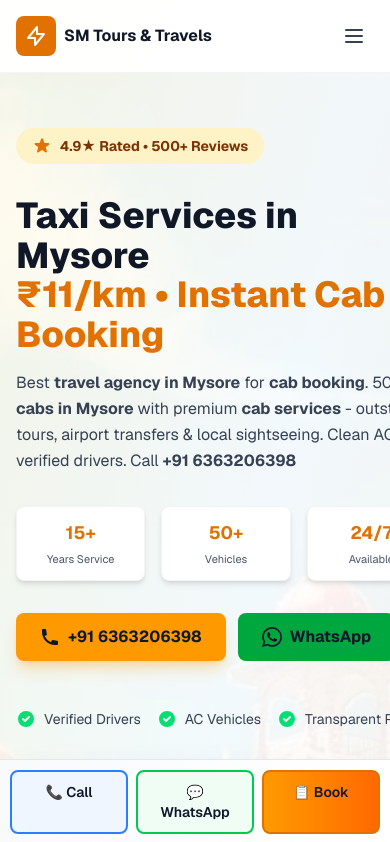
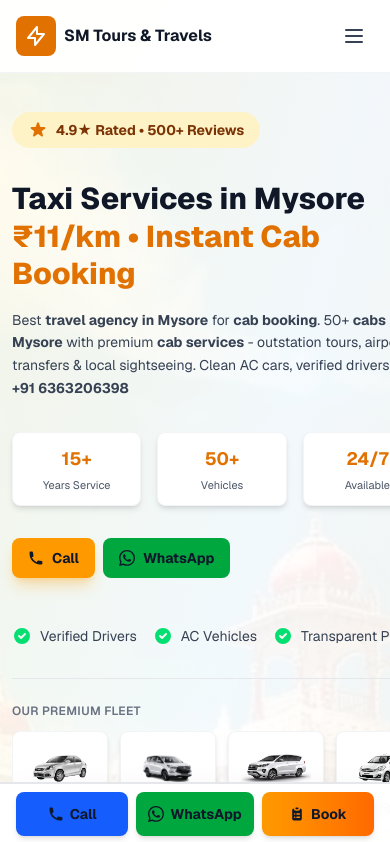
Before and after one commit to manu889/SM, a Next.js app: page / in a window 390 px wide. Shown: the top 842 px of the page. Built offline with nearby package versions, Linux system fonts and the light colour scheme.

Commit message:
Fix mobile responsiveness for Hero section and redesign StickyMobileCTA with better colors

```diff
--- a/src/components/Hero.tsx
+++ b/src/components/Hero.tsx
@@ -13,7 +13,7 @@
            style={{ backgroundImage: "url('/Images/Mysore.jpg')" }}
            aria-hidden="true" />
 
-      <div className="relative container mx-auto px-4 py-12 lg:py-16 max-w-7xl">
+      <div className="relative container mx-auto px-3 sm:px-4 py-8 sm:py-12 lg:py-16 max-w-7xl">
         <div className="grid lg:grid-cols-2 gap-8 lg:gap-12 items-start">
           {/* Left Content */}
           <div className="space-y-8">
@@ -27,11 +27,11 @@
 
             {/* Main Heading */}
             <div className="space-y-4">
-              <h1 className="text-4xl sm:text-5xl lg:text-6xl font-extrabold leading-[1.1] text-gray-900">
+              <h1 className="text-3xl sm:text-4xl md:text-5xl lg:text-6xl font-extrabold leading-tight text-gray-900">
                 Taxi Services in Mysore<br />
                 <span className="text-amber-600">₹11/km • Instant Cab Booking</span>
               </h1>
-              <p className="text-base md:text-lg text-gray-700 leading-relaxed max-w-xl">
+              <p className="text-sm sm:text-base md:text-lg text-gray-700 leading-relaxed max-w-xl">
                 Best <strong>travel agency in Mysore</strong> for <strong>cab booking</strong>. 50+ <strong>cabs in Mysore</strong> with premium <strong>cab services</strong> - outstation tours, airport transfers & local sightseeing. Clean AC cars, verified drivers. Call <strong>+91 6363206398</strong>
               </p>
             </div>
@@ -53,23 +53,24 @@
             </div>
 
             {/* Quick Contact CTAs */}
-            <div className="flex flex-wrap gap-3">
+            <div className="flex flex-wrap gap-2 sm:gap-3">
               <a
                 href={`tel:${PHONE}`}
-                className="inline-flex items-center gap-2 bg-amber-500 hover:bg-amber-600 text-white px-6 py-3 rounded-lg font-bold transition-all shadow-lg shadow-amber-500/30"
+                className="inline-flex items-center gap-2 bg-amber-500 hover:bg-amber-600 text-white px-4 sm:px-6 py-2.5 sm:py-3 rounded-lg font-bold transition-all shadow-lg shadow-amber-500/30 text-sm sm:text-base"
               >
-                <svg className="h-5 w-5" fill="currentColor" viewBox="0 0 20 20">
+                <svg className="h-4 w-4 sm:h-5 sm:w-5" fill="currentColor" viewBox="0 0 20 20">
                   <path d="M2 3a1 1 0 011-1h2.153a1 1 0 01.986.836l.74 4.435a1 1 0 01-.54 1.06l-1.548.773a11.037 11.037 0 006.105 6.105l.774-1.548a1 1 0 011.059-.54l4.435.74a1 1 0 01.836.986V17a1 1 0 01-1 1h-2C7.82 18 2 12.18 2 5V3z" />
                 </svg>
-                {PHONE}
+                <span className="hidden xs:inline">{PHONE}</span>
+                <span className="xs:hidden">Call</span>
               </a>
               <a
                 href={WHATSAPP}
                 target="_blank"
                 rel="noopener noreferrer"
-                className="inline-flex items-center gap-2 bg-green-600 hover:bg-green-700 text-white px-6 py-3 rounded-lg font-bold transition-all"
+                className="inline-flex items-center gap-2 bg-green-600 hover:bg-green-700 text-white px-4 sm:px-6 py-2.5 sm:py-3 rounded-lg font-bold transition-all text-sm sm:text-base"
               >
-                <svg className="h-5 w-5" fill="currentColor" viewBox="0 0 24 24">
+                <svg className="h-4 w-4 sm:h-5 sm:w-5" fill="currentColor" viewBox="0 0 24 24">
                   <path d="M17.472 14.382c-.297-.149-1.758-.867-2.03-.967-.273-.099-.471-.148-.67.15-.197.297-.767.966-.94 1.164-.173.199-.347.223-.644.075-.297-.15-1.255-.463-2.39-1.475-.883-.788-1.48-1.761-1.653-2.059-.173-.297-.018-.458.13-.606.134-.133.298-.347.446-.52.149-.174.198-.298.298-.497.099-.198.05-.371-.025-.52-.075-.149-.669-1.612-.916-2.207-.242-.579-.487-.5-.669-.51-.173-.008-.371-.01-.57-.01-.198 0-.52.074-.792.372-.272.297-1.04 1.016-1.04 2.479 0 1.462 1.065 2.875 1.213 3.074.149.198 2.096 3.2 5.077 4.487.709.306 1.262.489 1.694.625.712.227 1.36.195 1.871.118.571-.085 1.758-.719 2.006-1.413.248-.694.248-1.289.173-1.413-.074-.124-.272-.198-.57-.347m-5.421 7.403h-.004a9.87 9.87 0 01-5.031-1.378l-.361-.214-3.741.982.998-3.648-.235-.374a9.86 9.86 0 01-1.51-5.26c.001-5.45 4.436-9.884 9.888-9.884 2.64 0 5.122 1.03 6.988 2.898a9.825 9.825 0 012.893 6.994c-.003 5.45-4.437 9.884-9.885 9.884m8.413-18.297A11.815 11.815 0 0012.05 0C5.495 0 .16 5.335.157 11.892c0 2.096.547 4.142 1.588 5.945L.057 24l6.305-1.654a11.882 11.882 0 005.683 1.448h.005c6.554 0 11.89-5.335 11.893-11.893a11.821 11.821 0 00-3.48-8.413Z"/>
                 </svg>
                 WhatsApp
--- a/src/components/StickyMobileCTA.tsx
+++ b/src/components/StickyMobileCTA.tsx
@@ -7,11 +7,38 @@
 
 export default function StickyMobileCTA() {
   return (
-    <div className="fixed inset-x-0 bottom-0 z-40 border-t border-slate-200 bg-gradient-to-r from-slate-50 to-white p-2.5 shadow-2xl md:hidden">
-      <div className="mx-auto grid max-w-7xl grid-cols-3 gap-2">
-        <a href={`tel:${PHONE}`} className="rounded-lg border-2 border-blue-500 bg-blue-50 px-3 py-2.5 text-center text-sm font-semibold text-blue-700 transition-all hover:bg-blue-100">📞 Call</a>
-        <a href={WHATSAPP} target="_blank" className="rounded-lg border-2 border-green-500 bg-green-50 px-3 py-2.5 text-center text-sm font-semibold text-green-700 transition-all hover:bg-green-100">💬 WhatsApp</a>
-        <a href="/book" className="rounded-lg border-2 border-amber-600 bg-gradient-to-r from-amber-500 to-orange-500 px-3 py-2.5 text-center text-sm font-semibold text-white transition-all hover:from-amber-600 hover:to-orange-600">📋 Book</a>
+    <div className="fixed inset-x-0 bottom-0 z-40 border-t-2 border-gray-200 bg-white/95 backdrop-blur-sm p-2 shadow-2xl md:hidden safe-area-bottom">
+      <div className="mx-auto flex max-w-md gap-2 px-2">
+        <a
+          href={`tel:${PHONE}`}
+          className="flex-1 flex items-center justify-center gap-1.5 rounded-lg bg-blue-600 hover:bg-blue-700 px-3 py-3 text-center text-sm font-bold text-white transition-all active:scale-95 shadow-md"
+        >
+          <svg className="h-4 w-4" fill="currentColor" viewBox="0 0 20 20">
+            <path d="M2 3a1 1 0 011-1h2.153a1 1 0 01.986.836l.74 4.435a1 1 0 01-.54 1.06l-1.548.773a11.037 11.037 0 006.105 6.105l.774-1.548a1 1 0 011.059-.54l4.435.74a1 1 0 01.836.986V17a1 1 0 01-1 1h-2C7.82 18 2 12.18 2 5V3z" />
+          </svg>
+          <span>Call</span>
+        </a>
+        <a
+          href={WHATSAPP}
+          target="_blank"
+          rel="noopener noreferrer"
+          className="flex-1 flex items-center justify-center gap-1.5 rounded-lg bg-green-600 hover:bg-green-700 px-3 py-3 text-center text-sm font-bold text-white transition-all active:scale-95 shadow-md"
+        >
+          <svg className="h-4 w-4" fill="currentColor" viewBox="0 0 24 24">
+            <path d="M17.472 14.382c-.297-.149-1.758-.867-2.03-.967-.273-.099-.471-.148-.67.15-.197.297-.767.966-.94 1.164-.173.199-.347.223-.644.075-.297-.15-1.255-.463-2.39-1.475-.883-.788-1.48-1.761-1.653-2.059-.173-.297-.018-.458.13-.606.134-.133.298-.347.446-.52.149-.174.198-.298.298-.497.099-.198.05-.371-.025-.52-.075-.149-.669-1.612-.916-2.207-.242-.579-.487-.5-.669-.51-.173-.008-.371-.01-.57-.01-.198 0-.52.074-.792.372-.272.297-1.04 1.016-1.04 2.479 0 1.462 1.065 2.875 1.213 3.074.149.198 2.096 3.2 5.077 4.487.709.306 1.262.489 1.694.625.712.227 1.36.195 1.871.118.571-.085 1.758-.719 2.006-1.413.248-.694.248-1.289.173-1.413-.074-.124-.272-.198-.57-.347m-5.421 7.403h-.004a9.87 9.87 0 01-5.031-1.378l-.361-.214-3.741.982.998-3.648-.235-.374a9.86 9.86 0 01-1.51-5.26c.001-5.45 4.436-9.884 9.888-9.884 2.64 0 5.122 1.03 6.988 2.898a9.825 9.825 0 012.893 6.994c-.003 5.45-4.437 9.884-9.885 9.884m8.413-18.297A11.815 11.815 0 0012.05 0C5.495 0 .16 5.335.157 11.892c0 2.096.547 4.142 1.588 5.945L.057 24l6.305-1.654a11.882 11.882 0 005.683 1.448h.005c6.554 0 11.89-5.335 11.893-11.893a11.821 11.821 0 00-3.48-8.413Z"/>
+          </svg>
+          <span>WhatsApp</span>
+        </a>
+        <a
+          href="/book"
+          className="flex-1 flex items-center justify-center gap-1.5 rounded-lg bg-gradient-to-r from-amber-500 to-orange-500 hover:from-amber-600 hover:to-orange-600 px-3 py-3 text-center text-sm font-bold text-white transition-all active:scale-95 shadow-md"
+        >
+          <svg className="h-4 w-4" fill="currentColor" viewBox="0 0 20 20">
+            <path d="M9 2a1 1 0 000 2h2a1 1 0 100-2H9z" />
+            <path fillRule="evenodd" d="M4 5a2 2 0 012-2 3 3 0 003 3h2a3 3 0 003-3 2 2 0 012 2v11a2 2 0 01-2 2H6a2 2 0 01-2-2V5zm3 4a1 1 0 000 2h.01a1 1 0 100-2H7zm3 0a1 1 0 000 2h3a1 1 0 100-2h-3zm-3 4a1 1 0 100 2h.01a1 1 0 100-2H7zm3 0a1 1 0 100 2h3a1 1 0 100-2h-3z" clipRule="evenodd" />
+          </svg>
+          <span>Book</span>
+        </a>
       </div>
     </div>
   );
```
